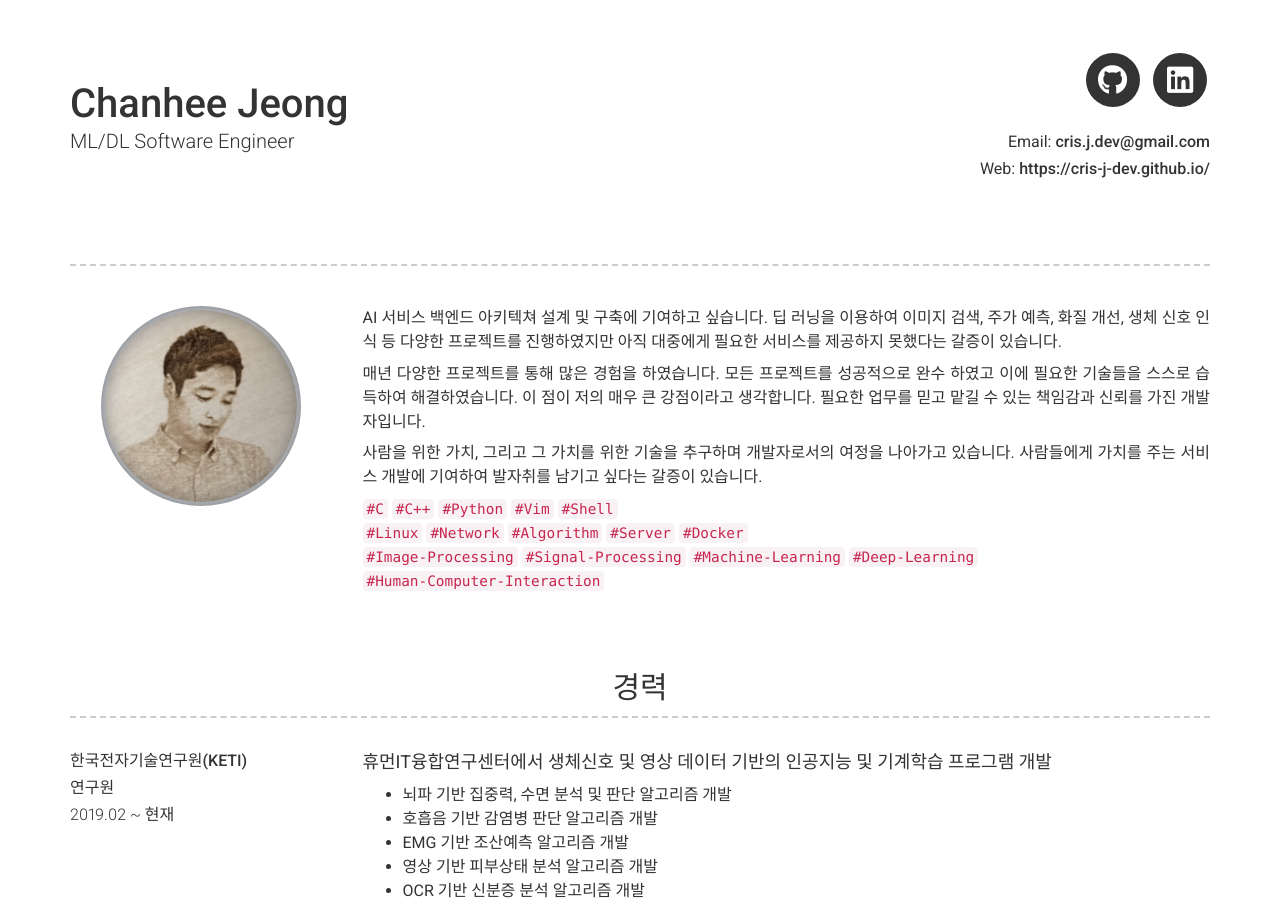
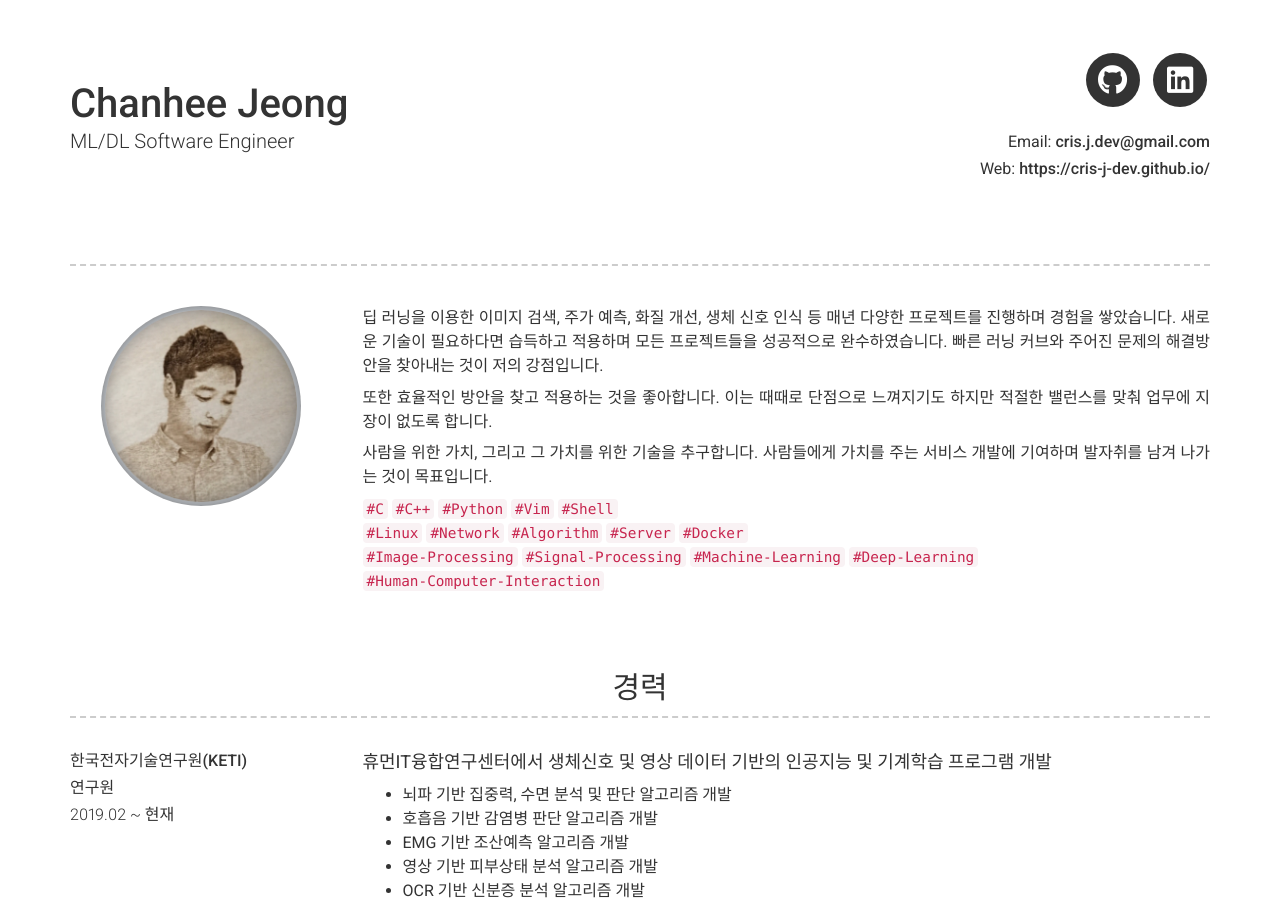
Before and after one commit to cris-j-dev/cris-j-dev.github.io, a Jekyll site: the page built from index.md, in a window 1280 px wide and 900 px high. Built offline with Jekyll 4.4.1, drawn with Linux system fonts in a browser that asks for light colours; nearby versions of some CDN libraries.

Commit message:
mod about me

```diff
--- a/_config.yml
+++ b/_config.yml
@@ -48,11 +48,11 @@ linkedin_username: cris-j-dev
 # about_title: About Me
 about_profile_image: images/profile.png
 about_content: | # this will include new lines to allow paragraphs
-  AI 서비스 백엔드 아키텍쳐 설계 및 구축에 기여하고 싶습니다. 딥 러닝을 이용하여 이미지 검색, 주가 예측, 화질 개선, 생체 신호 인식 등 다양한 프로젝트를 진행하였지만 아직 대중에게 필요한 서비스를 제공하지 못했다는 갈증이 있습니다.
+  딥 러닝을 이용한 이미지 검색, 주가 예측, 화질 개선, 생체 신호 인식 등 매년 다양한 프로젝트를 진행하며 경험을 쌓았습니다. 새로운 기술이 필요하다면 습득하고 적용하며 모든 프로젝트들을 성공적으로 완수하였습니다. 빠른 러닝 커브와 주어진 문제의 해결방안을 찾아내는 것이 저의 강점입니다.
 
-  매년 다양한 프로젝트를 통해 많은 경험을 하였습니다. 모든 프로젝트를 성공적으로 완수 하였고 이에 필요한 기술들을 스스로 습득하여 해결하였습니다. 이 점이 저의 매우 큰 강점이라고 생각합니다. 필요한 업무를 믿고 맡길 수 있는 책임감과 신뢰를 가진 개발자입니다.
+  또한 효율적인 방안을 찾고 적용하는 것을 좋아합니다. 이는 때때로 단점으로 느껴지기도 하지만 적절한 밸런스를 맞춰 업무에 지장이 없도록 합니다.
 
-  사람을 위한 가치, 그리고 그 가치를 위한 기술을 추구하며 개발자로서의 여정을 나아가고 있습니다. 사람들에게 가치를 주는 서비스 개발에 기여하여 발자취를 남기고 싶다는 갈증이 있습니다.
+  사람을 위한 가치, 그리고 그 가치를 위한 기술을 추구합니다. 사람들에게 가치를 주는 서비스 개발에 기여하며 발자취를 남겨 나가는 것이 목표입니다.
 
   `#C` `#C++` `#Python` `#Vim` `#Shell`
   `#Linux` `#Network` `#Algorithm` `#Server` `#Docker`
```
